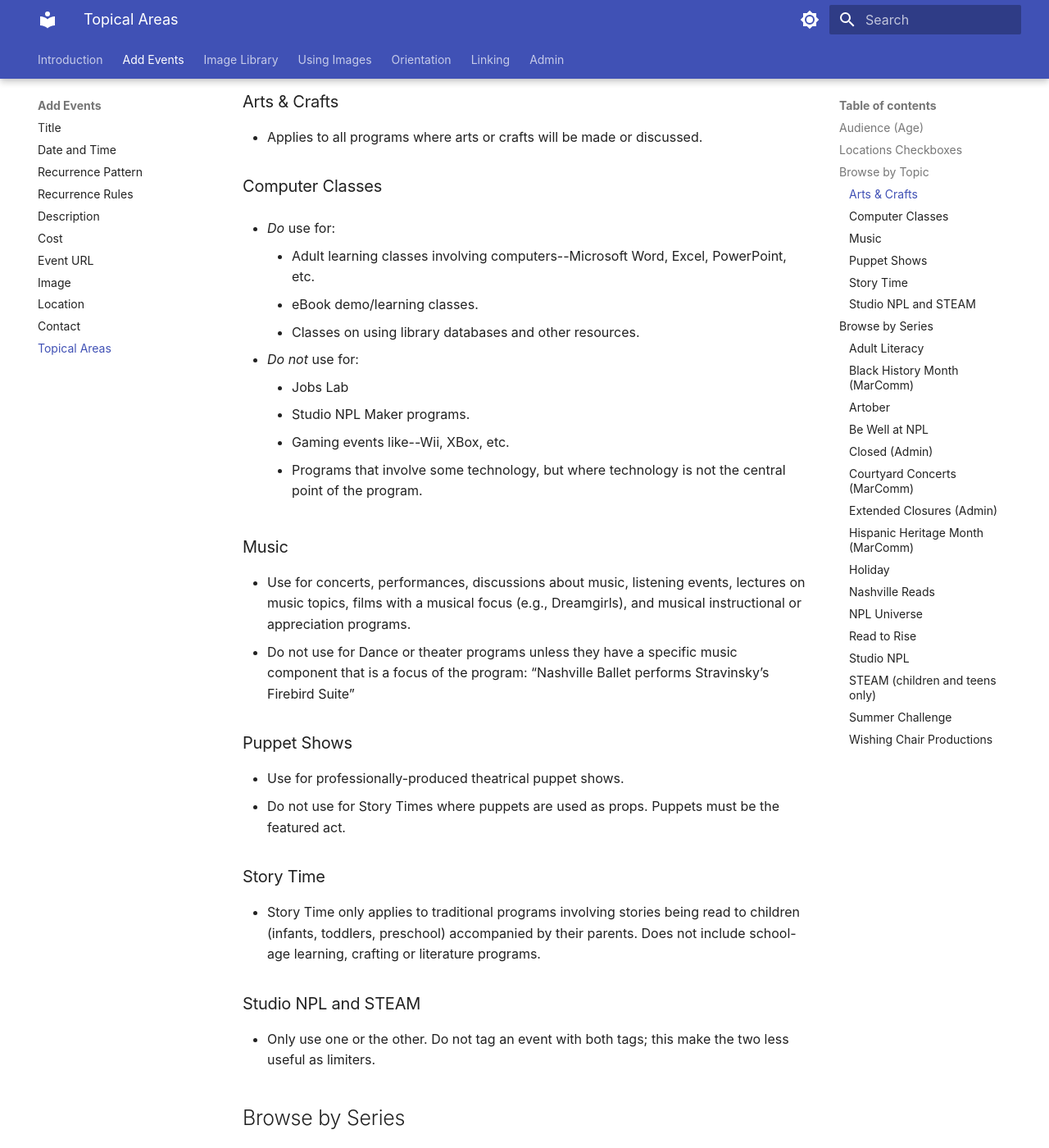
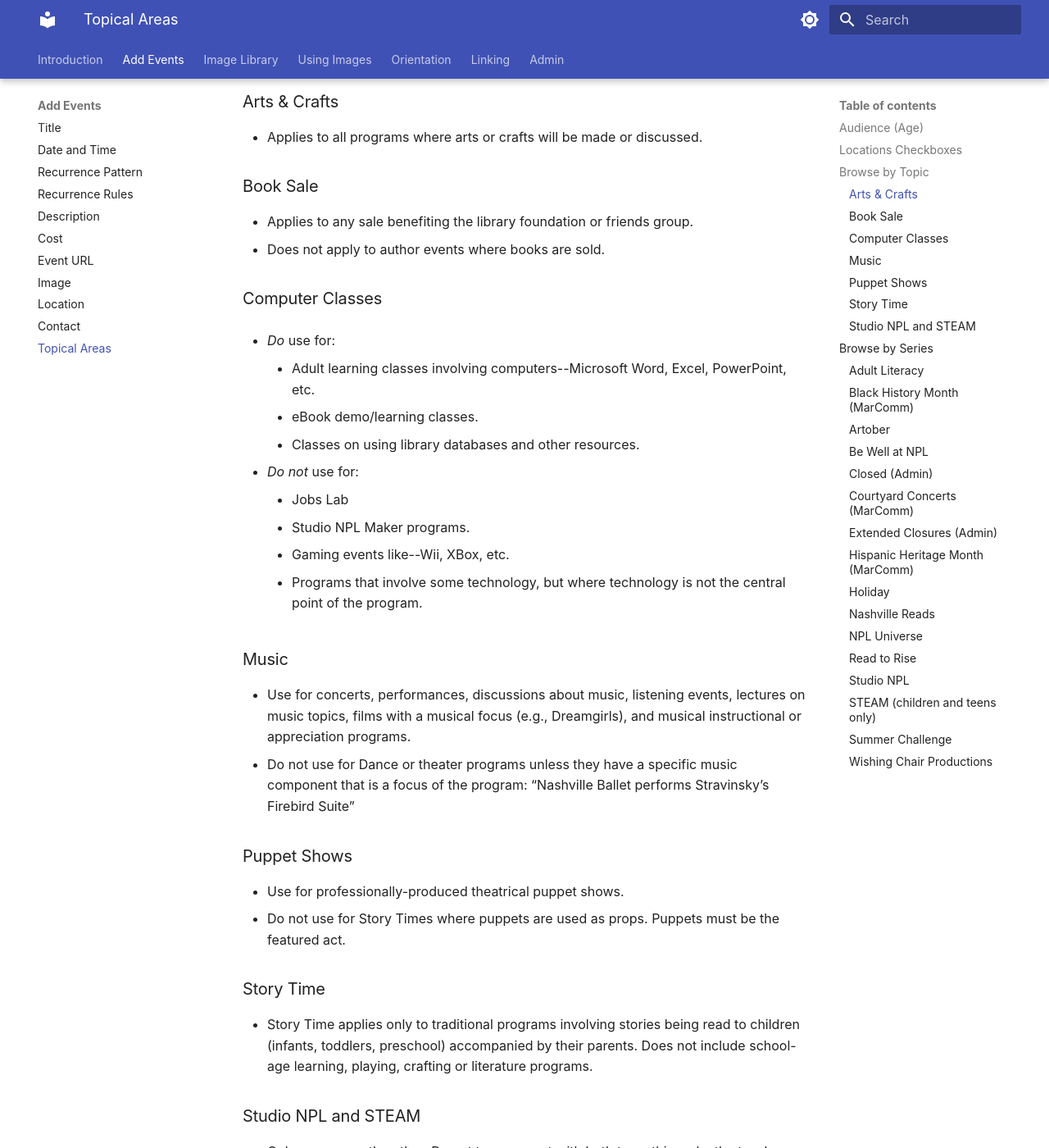
Before and after one commit to Nashville-Public-Library/bedework-docs, an MkDocs documentation site: the page built from docs/add-events/topical-areas.md, in a window 1280 px wide and 1400 px high, scrolled down 1276 px. Shown: the whole window at 82% size. Built offline with MkDocs 1.6.1 and Material for MkDocs 9.7.7, drawn with Linux system fonts in a browser that asks for light colours.

Commit message:
linking NPL Style Guide. Updating topical areas

```diff
--- a/docs/add-events/topical-areas.md
+++ b/docs/add-events/topical-areas.md
@@ -28,6 +28,10 @@ Select the appropriate topic. If there is not a topic that is appropriate, you c
 ###	Arts & Crafts
 
   -	Applies to all programs where arts or crafts will be made or discussed.
+### Book Sale
+
+  - Applies to any sale benefiting the library foundation or friends group.
+  - Does not apply to author events where books are sold.
 ###	Computer Classes
 
   - _Do_ use for:
@@ -53,7 +57,7 @@ Select the appropriate topic. If there is not a topic that is appropriate, you c
   - Do not use for Story Times where puppets are used as props. Puppets must be the featured act.
 ###	Story Time
 
-  - Story Time only applies to traditional programs involving stories being read to children (infants, toddlers, preschool) accompanied by their parents. Does not include school-age learning, crafting or literature programs.
+  - Story Time applies only to traditional programs involving stories being read to children (infants, toddlers, preschool) accompanied by their parents. Does not include school-age learning, playing, crafting or literature programs.
 ### Studio NPL and STEAM
 
   - Only use one or the other. Do not tag an event with both tags; this make the two less     useful as limiters.
```
Also changed, not shown: docs/add-events/description.md (+4 -1 lines).
